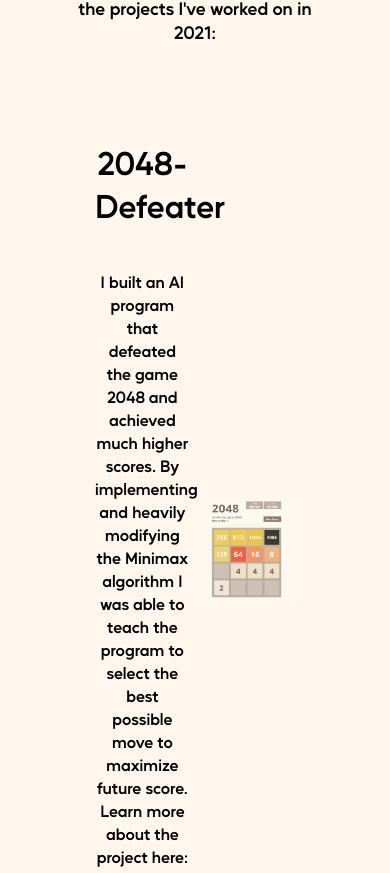
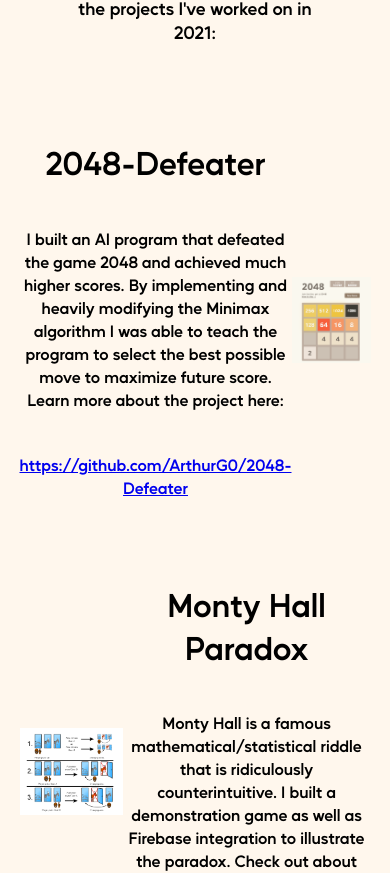
Before and after one commit to ArthurG0/personal-website, a React (Create React App) app: page / in a window 390 px wide. Shown: the part 1391-2264 px from the top of the page. Built offline with nearby package versions, Linux system fonts and the light colour scheme.

Commit message:
styles for mobile

```diff
--- a/src/styles/Projects.css
+++ b/src/styles/Projects.css
@@ -5,18 +5,9 @@
 
 .IndividualProject {
     display: flex;
-    justify-content: space-around;
     width: 60%;
     margin: auto;
     margin-bottom: 10vh;
-}
-
-.IPLeftSide {
-    width: 45%;
-}
-
-.IPRightSide {
-    width: 45%;
 }
 
 .IPPhoto {
@@ -37,3 +28,25 @@
 .IPDesc {
     margin-bottom: 5vh;
 }
+
+/* For Desktop */
+@media only screen and (min-aspect-ratio: 3/4) {
+    .IndividualProject {
+        width: 60%;
+        justify-content: space-around;
+    }
+    .IPLeftSide {
+        width: 45%;
+    }
+
+    .IPRightSide {
+        width: 45%;
+    }
+}
+
+/* For Mobile */
+@media only screen and (max-aspect-ratio: 3/4) {
+    .IndividualProject {
+        width: 100%;
+    }
+}
```
